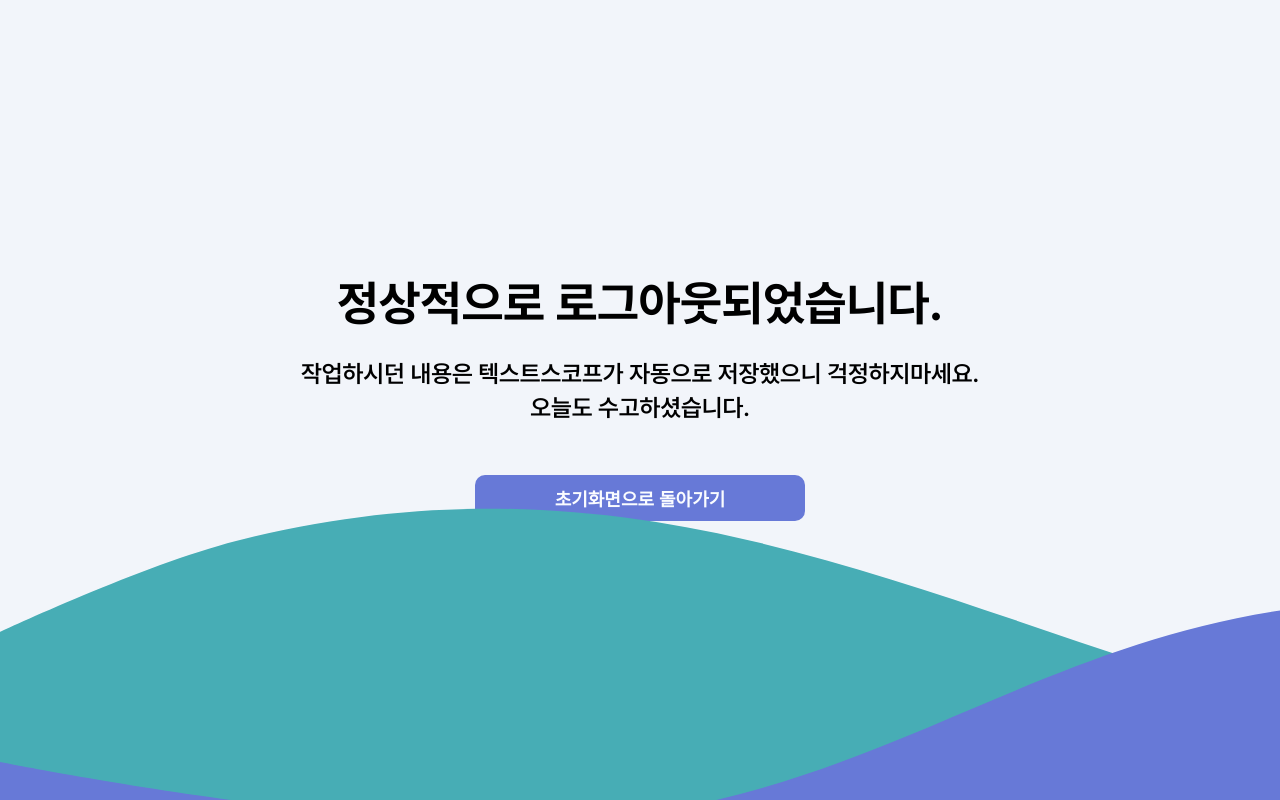
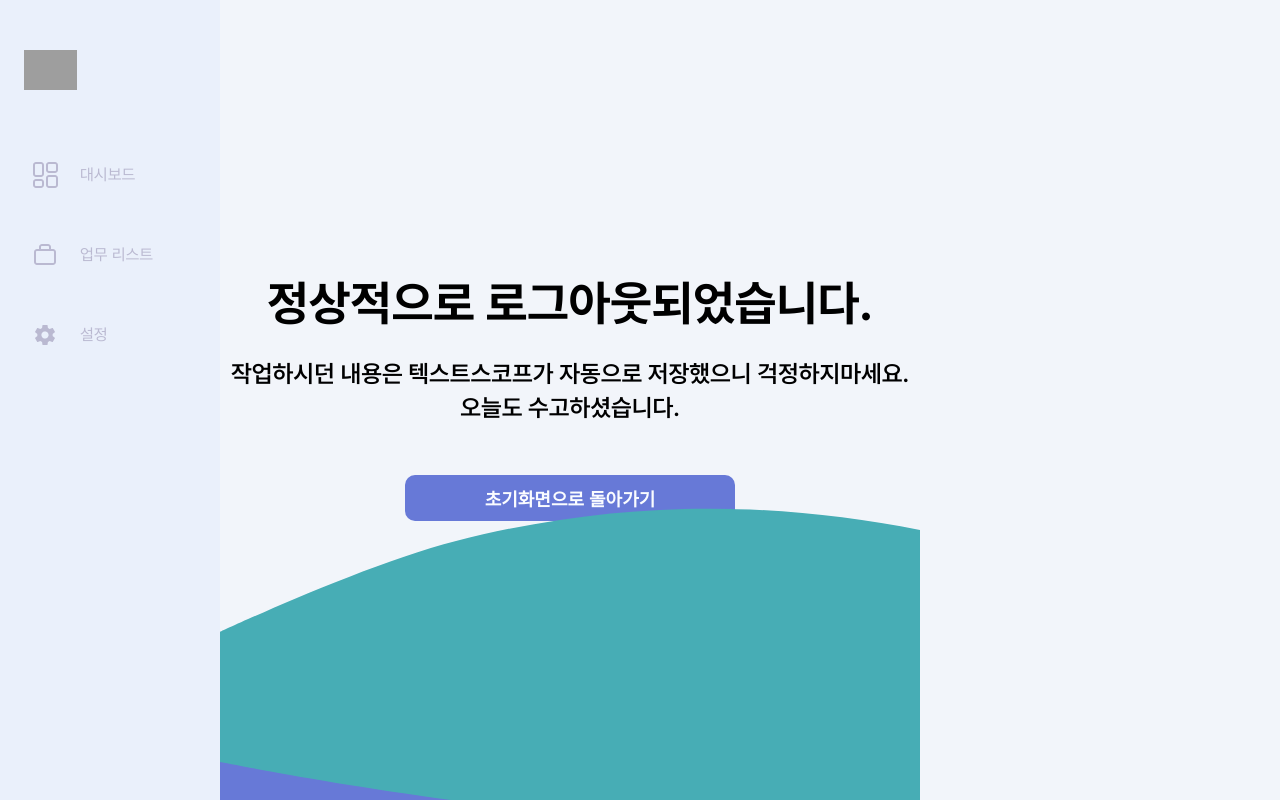
Before and after one commit to coseo0310/textscope-testing, a Vue app: page /#/logout in a window 1280 px wide. Built offline with nearby package versions, Linux system fonts and the light colour scheme; grey boxes are pictures that could not be loaded.

Commit message:
add Menubar

```diff
--- a/src/components/layout/MainLayout.vue
+++ b/src/components/layout/MainLayout.vue
@@ -1,22 +1,37 @@
 <script setup lang="ts">
-import { watch } from "vue";
-// import Menu from "@/components/layout/MainMenu.vue";
-// import SubMenu from "@/components/layout/SubMenu.vue";
-// import { useStore } from "@/store";
-// import { useRouter } from "vue-router";
+import { ref } from "vue";
+import MainMenu from "@/components/layout/MainMenu.vue";
+import { constants } from "@/router";
+import { MenuList } from "./type";
 
-// const store = useStore();
-// const router = useRouter();
+const menuList = ref<MenuList>([
+  {
+    path: constants.dashboard.path,
+    icons: "dashboard",
+    title: "대시보드",
+  },
+  {
+    path: constants.work.path,
+    icons: "work",
+    title: "업무 리스트",
+  },
+  {
+    path: constants.settings.path,
+    icons: "setting",
+    title: "설정",
+  },
+]);
+const extend = ref<boolean>(false);
+const onExtend = () => {
+  extend.value = !extend.value;
+};
 </script>
 
 <template>
-  <div :class="{ 'main-container': true, sub: false }">
-    <!-- <header v-if="auth" class="header">
-      <Menu />
-    </header>
-    <aside v-if="isSub" class="aside">
-      <SubMenu />
-    </aside> -->
+  <div class="main-container" :class="{ extend: extend }">
+    <aside class="aside" @mouseenter="onExtend" @mouseleave="onExtend">
+      <MainMenu :extend="extend" :menuList="menuList" />
+    </aside>
     <main class="main">
       <router-view></router-view>
     </main>
@@ -25,24 +40,18 @@
 
 <style lang="scss" scoped>
 .main-container {
-  display: grid;
-  grid-template-columns: 200px repeat(5, 1fr);
+  display: flex;
+  height: 100vh;
 
-  .header {
-    grid-column: 1/7;
+  .aside {
+    display: flex;
+    width: 80px;
+    transition: width 0.5s;
   }
 
-  .main {
-    grid-column: 1/7;
-  }
-
-  &.sub {
+  &.extend {
     .aside {
-      grid-column: 1/2;
-    }
-
-    .main {
-      grid-column: 2/7;
+      width: 220px;
     }
   }
 }
--- a/src/components/layout/MainMenu.vue
+++ b/src/components/layout/MainMenu.vue
@@ -1,135 +1,191 @@
 <script setup lang="ts">
+import { ref } from "vue";
+import { useRoute } from "vue-router";
 import Icons from "@/components/shared/icons";
 import Badge from "@/components/shared/badge";
 import Avatar from "@/components/shared/avatar";
+import { MenuList } from "./type";
+
+type Props = {
+  menuList: MenuList;
+  extend?: boolean;
+};
+
+const props = withDefaults(defineProps<Props>(), {
+  extend: false,
+});
+const routes = useRoute();
 </script>
 
 <template>
-  <div class="main-menu-container">
-    <div class="logo"><img src="../../assets/logo/textscope-logo.png" /></div>
-    <div class="menu-wrap">
-      <div class="menu-list">
-        <div class="icon-wrap">
-          <Icons icons="dashboard" />
+  <div class="navigation" :class="{ active: extend }">
+    <div class="logo">
+      <img src="../../assets/logo/textscope-logo.png" />
+    </div>
+    <ul>
+      <li
+        v-for="m in props.menuList"
+        class="list"
+        :class="{ active: m.path === routes.path }"
+      >
+        <router-link :to="m.path">
+          <b></b>
+          <b></b>
+          <span class="icon">
+            <Icons :icons="m.icons" />
+          </span>
+          <span class="title">{{ m.title }}</span>
+        </router-link>
+      </li>
+    </ul>
+    <!-- <div class="profile">
+      <div class="menu-btn">
+        <div class="top"></div>
+        <div class="avatar">
+          <Badge alarm="0" :border="true">
+            <Avatar
+              uri="https://images.unsplash.com/photo-1494790108377-be9c29b29330?ixlib=rb-1.2.1&ixid=MnwxMjA3fDB8MHxwaG90by1wYWdlfHx8fGVufDB8fHx8&auto=format&fit=crop&w=3087&q=80"
+            />
+          </Badge>
         </div>
-        <div class="menu-text">대시보드</div>
-      </div>
-      <div class="menu-list">
-        <div class="icon-wrap">
-          <Icons icons="classification" />
-        </div>
-        <div class="menu-text">문서 분류 AI 모델</div>
-      </div>
-      <div class="menu-list">
-        <div class="icon-wrap">
-          <Icons icons="template" />
-        </div>
-        <div class="menu-text">템플릿 OCR</div>
-      </div>
-      <div class="menu-list">
-        <div class="icon-wrap">
-          <Icons icons="work" />
-        </div>
-        <div class="menu-text">업무 관리</div>
-      </div>
-    </div>
-    <div class="profile">
-      <div class="alarm on">
-        <Badge alarm="299">
-          <Icons icons="bell" />
-        </Badge>
-      </div>
-      <div class="avatar-wrap">
-        <Avatar
-          uri="https://images.unsplash.com/photo-1494790108377-be9c29b29330?ixlib=rb-1.2.1&ixid=MnwxMjA3fDB8MHxwaG90by1wYWdlfHx8fGVufDB8fHx8&auto=format&fit=crop&w=3087&q=80"
-        />
-      </div>
-      <div class="name">Anonymous</div>
-    </div>
+        <div class="bottom"></div>
+      </div> -->
   </div>
 </template>
 
 <style lang="scss" scoped>
-.main-menu-container {
-  width: 100%;
-  min-height: 100px;
-  background-color: $d1;
-  display: flex;
-  justify-content: space-between;
-  align-items: center;
-  padding: 0 30px;
+.navigation {
+  position: fixed;
+  width: 80px;
+  height: 100%;
+  background-color: $d3;
+  overflow: hidden;
+  transition: width 0.5s;
+  padding-left: 10px;
 
   .logo {
-    width: 205px;
-    height: 46px;
-    margin: 27px 0;
-    margin-right: 110px;
+    position: relative;
+    display: flex;
+    padding: 50px 0 50px 14px;
+    cursor: pointer;
+
+    img {
+      height: 40px;
+    }
+
+    &::before {
+      content: "";
+      position: absolute;
+      right: 0;
+      display: flex;
+      width: 10px;
+      height: 40px;
+      background-color: $d3;
+    }
   }
 
-  .menu-wrap {
-    width: 100%;
-    display: flex;
-    justify-content: flex-start;
-    align-items: center;
-    margin-left: 100px;
+  ul {
+    position: relative;
 
-    .menu-list {
-      display: flex;
-      justify-content: center;
-      align-items: center;
-      height: 52px;
-      margin: 0 20px;
-      cursor: pointer;
+    .list {
+      position: relative;
+      width: 100%;
+      margin-bottom: 10px;
 
-      .icon-wrap {
-        margin-right: 10px;
+      b:nth-child(1) {
+        position: absolute;
+        top: -40px;
+        width: 100%;
+        height: 40px;
+        background-color: $d1;
+        display: none;
 
-        svg {
-          fill: $d4;
+        &::before {
+          content: "";
+          position: absolute;
+          top: 0;
+          left: 0;
+          width: 100%;
+          height: 100%;
+          border-bottom-right-radius: 30px;
+          background-color: $d3;
         }
       }
 
-      .menu-text {
+      b:nth-child(2) {
+        position: absolute;
+        bottom: -40px;
         width: 100%;
-        font-size: 18px;
-        font-weight: 600;
-        color: $d4;
+        height: 40px;
+        background-color: $d1;
+        display: none;
+
+        &::before {
+          content: "";
+          position: absolute;
+          top: 0;
+          left: 0;
+          width: 100%;
+          height: 100%;
+          border-top-right-radius: 30px;
+          background-color: $d3;
+        }
       }
 
-      &:hover {
-        svg {
-          fill: $point-blue;
+      a {
+        position: relative;
+        display: flex;
+        width: 100%;
+
+        .icon {
+          position: relative;
+          min-width: 70px;
+          height: 70px;
+          display: flex;
+          justify-content: center;
+          align-items: center;
         }
-        .menu-text {
+        .title {
+          position: absolute;
+          top: 27px;
+          left: 70px;
+          width: 140px;
+          height: inherit;
+          overflow: hidden;
+          display: flex;
+          justify-content: flex-start;
+          align-items: center;
+          white-space: normal;
+        }
+
+        &:hover {
           color: $point-blue;
+        }
+      }
+
+      &.active {
+        background-color: $d1;
+        border-top-left-radius: 40px;
+        border-bottom-left-radius: 40px;
+
+        a {
+          color: $point-blue;
+        }
+
+        b {
+          display: flex;
+          z-index: -1;
         }
       }
     }
   }
 
-  .profile {
-    display: flex;
-    justify-content: flex-start;
-    align-items: center;
-
-    .alarm {
-      margin-right: 40px;
-
-      svg {
-        stroke: $d4;
+  &.active {
+    width: 220px;
+    .logo {
+      &::before {
+        display: none;
       }
-
-      &.on {
-        svg {
-          stroke: $point-blue;
-        }
-      }
-    }
-    .name {
-      color: $d4;
-      margin: 0 10px;
-      font-size: 18px;
-      font-weight: 600;
     }
   }
 }
--- /dev/null
+++ b/src/components/layout/type.ts
@@ -0,0 +1,9 @@
+import { IconType } from "@/components/shared/icons/type";
+
+export type MenuItem = {
+  path: string;
+  icons: IconType;
+  title: string;
+};
+
+export type MenuList = MenuItem[];
--- a/src/components/shared/badge/Badge.vue
+++ b/src/components/shared/badge/Badge.vue
@@ -51,7 +51,6 @@
     height: 16px;
     /* border: 2px solid $d1; */
     border-radius: v-bind("radius");
-    /* background-color: $point-blue; */
     color: $d1;
     font-size: 2px;
     font-weight: 600;
--- a/src/components/shared/icons/Icons.vue
+++ b/src/components/shared/icons/Icons.vue
@@ -23,7 +23,7 @@
     :width="svg.width"
     :height="svg.height"
     :view-box="svg.viewBox"
-    :fill="svg.fill"
+    fill="currentColor"
     :xmlns="svg.xmlns"
   >
     <template v-if="svg.rect">
--- a/src/pages/404.vue
+++ b/src/pages/404.vue
@@ -23,7 +23,7 @@
         <p>페이지를 찾을 수 없습니다.</p>
       </template>
       <template v-slot:btn>
-        <Button class="primary" @click="toLogin">다시 로그인하기</Button>
+        <Button class="primary" @click="toLogin">초기화면으로 돌아가기</Button>
       </template>
     </AlertForm>
   </WaveForm>
--- /dev/null
+++ b/src/pages/ClassificationPage.vue
@@ -0,0 +1,7 @@
+<script setup lang="ts"></script>
+
+<template>
+  <div>classification</div>
+</template>
+
+<style lang="scss" scoped></style>
--- /dev/null
+++ b/src/pages/TemplatePage.vue
@@ -0,0 +1,7 @@
+<script setup lang="ts"></script>
+
+<template>
+  <div>Template</div>
+</template>
+
+<style lang="scss" scoped></style>
--- /dev/null
+++ b/src/pages/WorkPage.vue
@@ -0,0 +1,7 @@
+<script setup lang="ts"></script>
+
+<template>
+  <div>Work</div>
+</template>
+
+<style lang="scss" scoped></style>
--- a/src/router/index.ts
+++ b/src/router/index.ts
@@ -2,6 +2,9 @@
 import LoginPage from "@/pages/LoginPage.vue";
 import DashboardPage from "@/pages/DashboardPage.vue";
 import SettingsPage from "@/pages/SettingsPAge.vue";
+import ClassificationPage from "@/pages/ClassificationPage.vue";
+import TemplatePage from "@/pages/TemplatePage.vue";
+import WorkPage from "@/pages/WorkPage.vue";
 import LogoutPage from "@/pages/LogoutPage.vue";
 import NotFound from "@/pages/404.vue";
 import Test from "@/pages/Test.vue";
@@ -24,9 +27,24 @@
     component: DashboardPage,
   },
   settings: {
-    path: "/settins",
-    name: "settins",
+    path: "/settings",
+    name: "settings",
     component: SettingsPage,
+  },
+  classification: {
+    path: "/classification",
+    name: "classification",
+    component: ClassificationPage,
+  },
+  template: {
+    path: "/template",
+    name: "template",
+    component: TemplatePage,
+  },
+  work: {
+    path: "/work",
+    name: "work",
+    component: WorkPage,
   },
   logout: {
     path: "/logout",
@@ -59,7 +77,7 @@
   if (!ignore && !auth && to.name !== "login") {
     next("/login");
   } else if (!ignore && auth && to.name === "login") {
-    next("/dashboard");
+    next("/settings");
   } else {
     next();
   }
```
